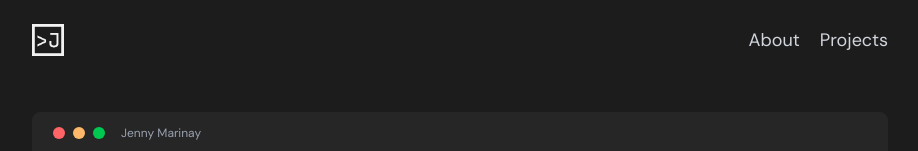
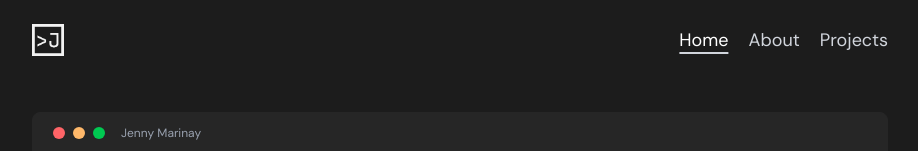
Before and after one commit to yinscript/jenny-marinay, a React (Vite) app: page / in a window 1280 px wide. Shown: the top 151 px of the page, without its empty margins (180-1098 px from the left). Built offline with nearby package versions, Linux system fonts and the light colour scheme.

Commit message:
added home in the navbar for good practice

```diff
--- a/src/components/sections/Navbar.jsx
+++ b/src/components/sections/Navbar.jsx
@@ -6,6 +6,7 @@ const Navbar = () => {
   const location = useLocation();
   const isAboutPage = location.pathname === '/about';
   const isProjectsPage = location.pathname === '/projects';
+  const isHomePage = location.pathname === '/';
 
   return (
     <nav className="top-1 w-full z-40 pt-2">
@@ -15,6 +16,19 @@ const Navbar = () => {
             <img className="h-8" src={Logo} alt="logo" />
           </a>
           <div className="items-center space-x-5 text-lg">
+          <a
+              href="/"
+              className={`relative inline-block text-gray-300 transition-colors group ${
+                isHomePage ? 'text-white' : 'hover:text-zinc-400'
+              }`}
+            >
+              <span className="relative z-10">Home</span>
+              <span
+                className={`absolute bottom-0 left-1/2 h-0.5 w-0 bg-gray-300 transition-all duration-300 transform -translate-x-1/2 ${
+                  isHomePage ? 'w-full' : 'group-hover:w-full'
+                }`}
+              ></span>
+            </a>
             <a
               href="/about"
               className={`relative inline-block text-gray-300 transition-colors group ${
```
